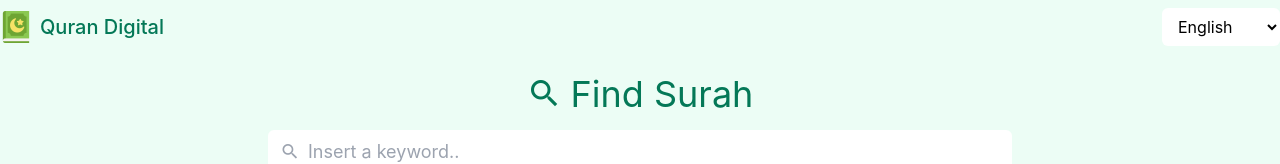
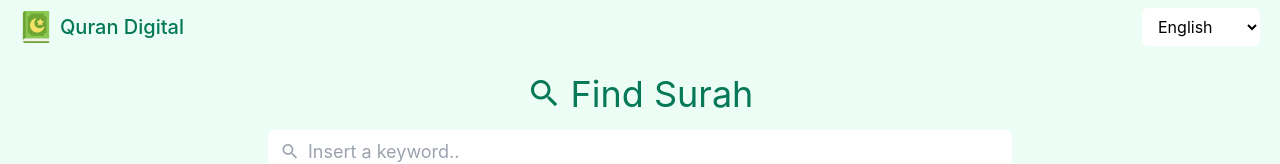
Before and after one commit to karahman34/al-quran-digital, a React (Create React App) app: page / in a window 1280 px wide. Shown: the top 164 px of the page. Built offline with nearby package versions, Linux system fonts and the light colour scheme; no server answers; a web font is replaced by a local one.

Commit message:
add padding

```diff
--- a/src/components/Header/Header.js
+++ b/src/components/Header/Header.js
@@ -77,7 +77,7 @@ function Header({ lang, setLang }) {
       className="py-2 mb-5 w-full sticky top-0 z-50 transition-all"
     >
       {/* Container */}
-      <div className="mx-auto container flex justify-between items-center px-3 md:px-0">
+      <div className="mx-auto container flex justify-between items-center px-3 md:px-5">
         {/* Logo */}
         <Link to="/" className="flex items-center">
           <img
```
